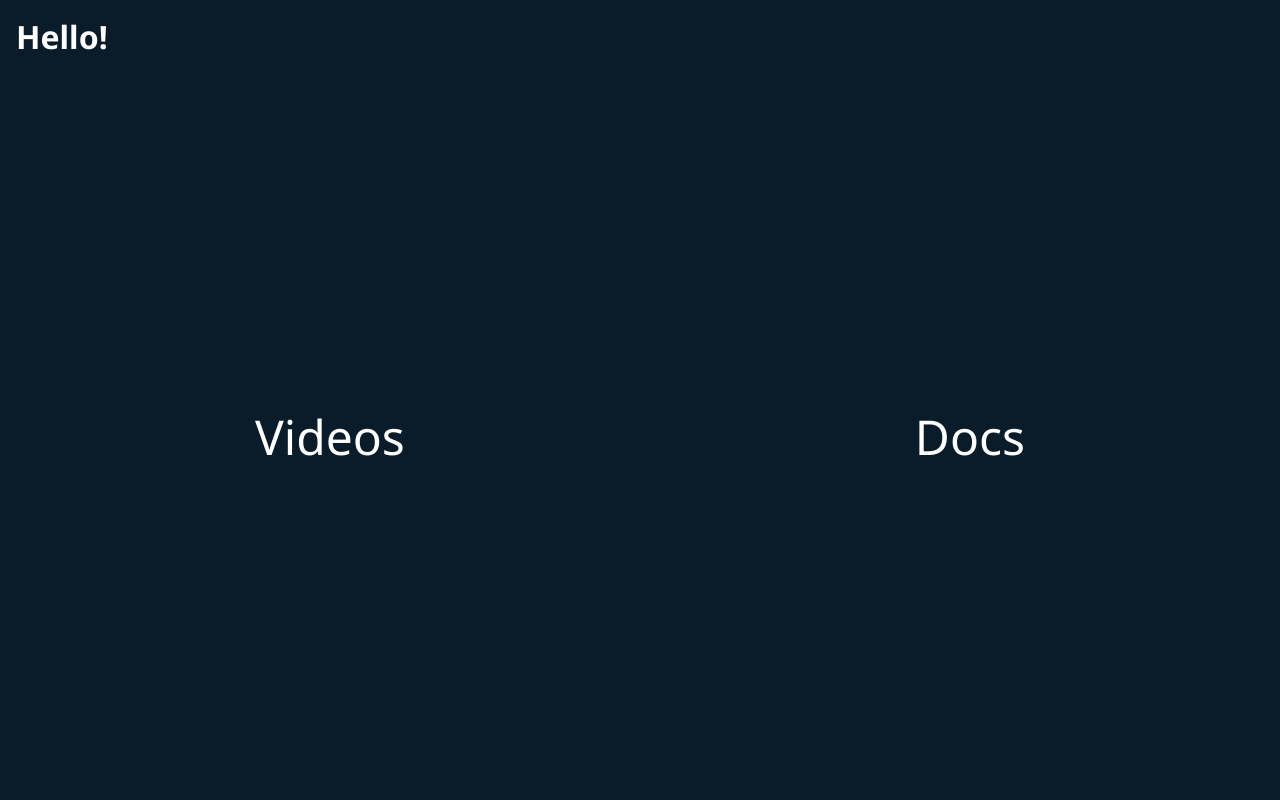
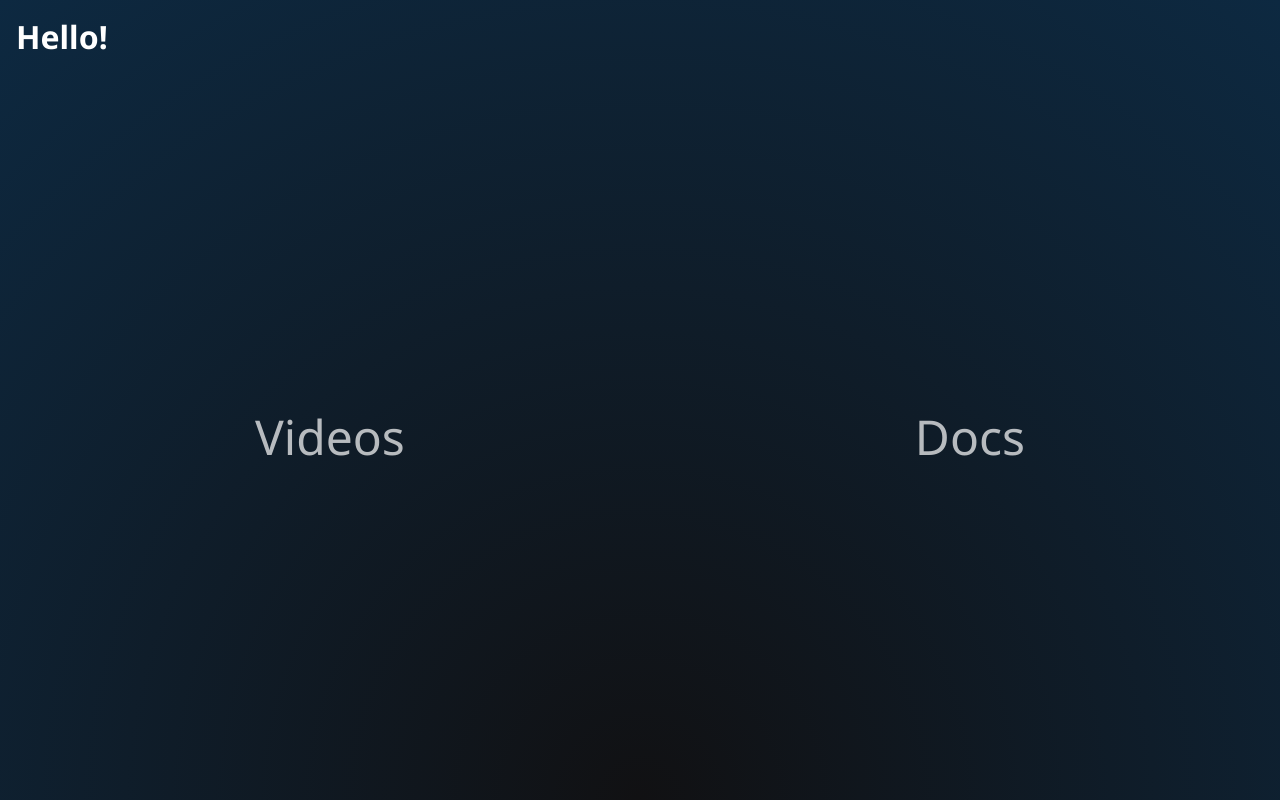
Before and after one commit to jmtalarn/rpi_index, a React (Create React App) app: page / in a window 1280 px wide. Built offline with nearby package versions, Linux system fonts and the light colour scheme.

Commit message:
Styling links

```diff
--- a/src/components/Container.tsx
+++ b/src/components/Container.tsx
@@ -2,7 +2,8 @@
 import styled from 'styled-components';
 
 const Container = styled.main`
-    background-color: ${props => props.theme.backgroundColor};
+    background-color: ${props => props.theme.background.color};
+    background: ${props => props.theme.background.gradient};
     height: 100vh;
 `;
 
--- a/src/components/Link.tsx
+++ b/src/components/Link.tsx
@@ -8,5 +8,16 @@ const StyledLink = styled(Link)`
     text-decoration: none;
 
     text-align: center;
+    opacity: 0.7;
+    border-bottom: 1px solid transparent;
+    transition: all 200ms ease-in;
+
+    &:focus,
+    &:active,
+    &:hover {
+        opacity: 1;
+
+        border-bottom: 1px solid ${props => props.theme.textColor};
+    }
 `;
 export default StyledLink;
--- a/src/theme/Theme.ts
+++ b/src/theme/Theme.ts
@@ -6,7 +6,11 @@ import { createGlobalStyle } from 'styled-components';
 // import chromajs from 'chroma-js';
 
 const theme = {
-    backgroundColor: '#0A1B2A',
+    background: {
+        color: 'rgb(15,15,17)',
+        gradient:
+            'radial-gradient(circle at center bottom, rgba(15,15,17,0.9920343137254902) 0%, rgba(13,41,65,1) 100%)',
+    },
     textColor: 'white',
 };
 
```
